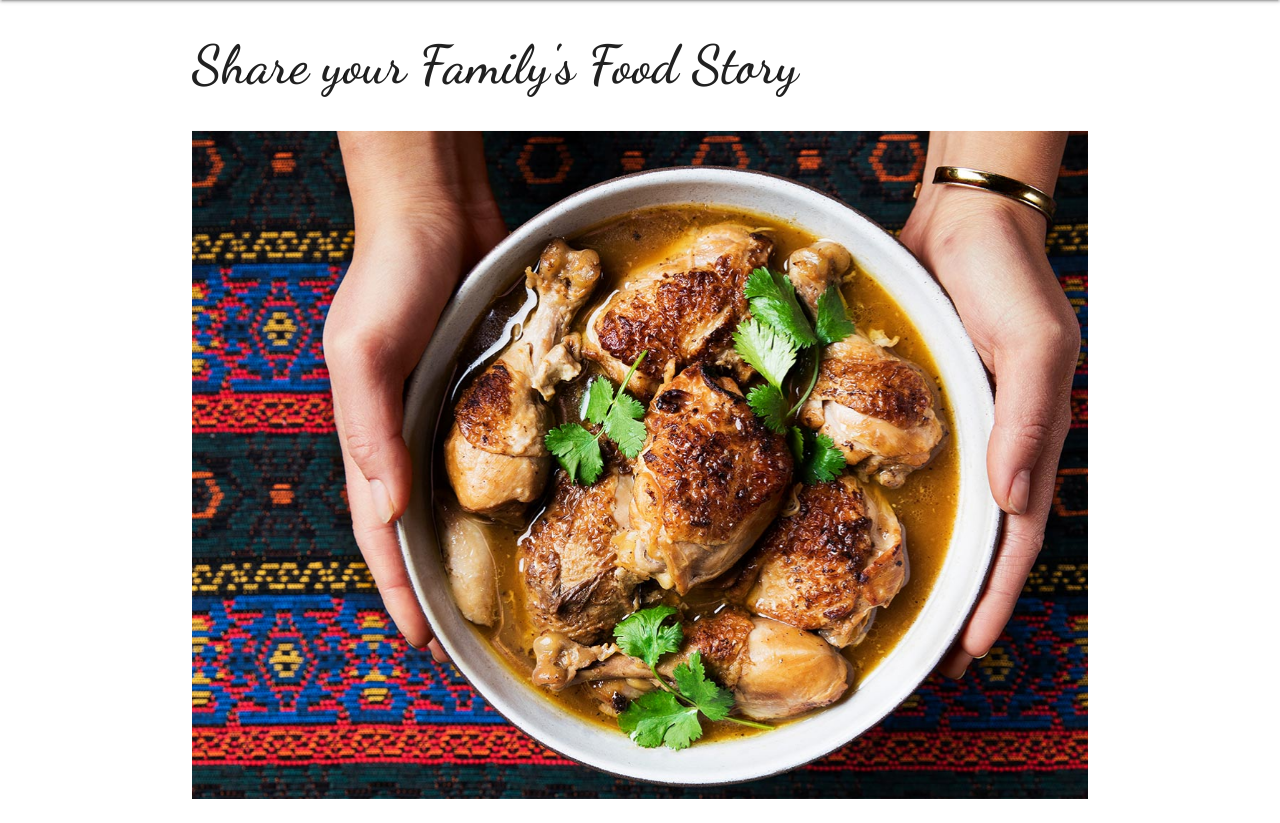
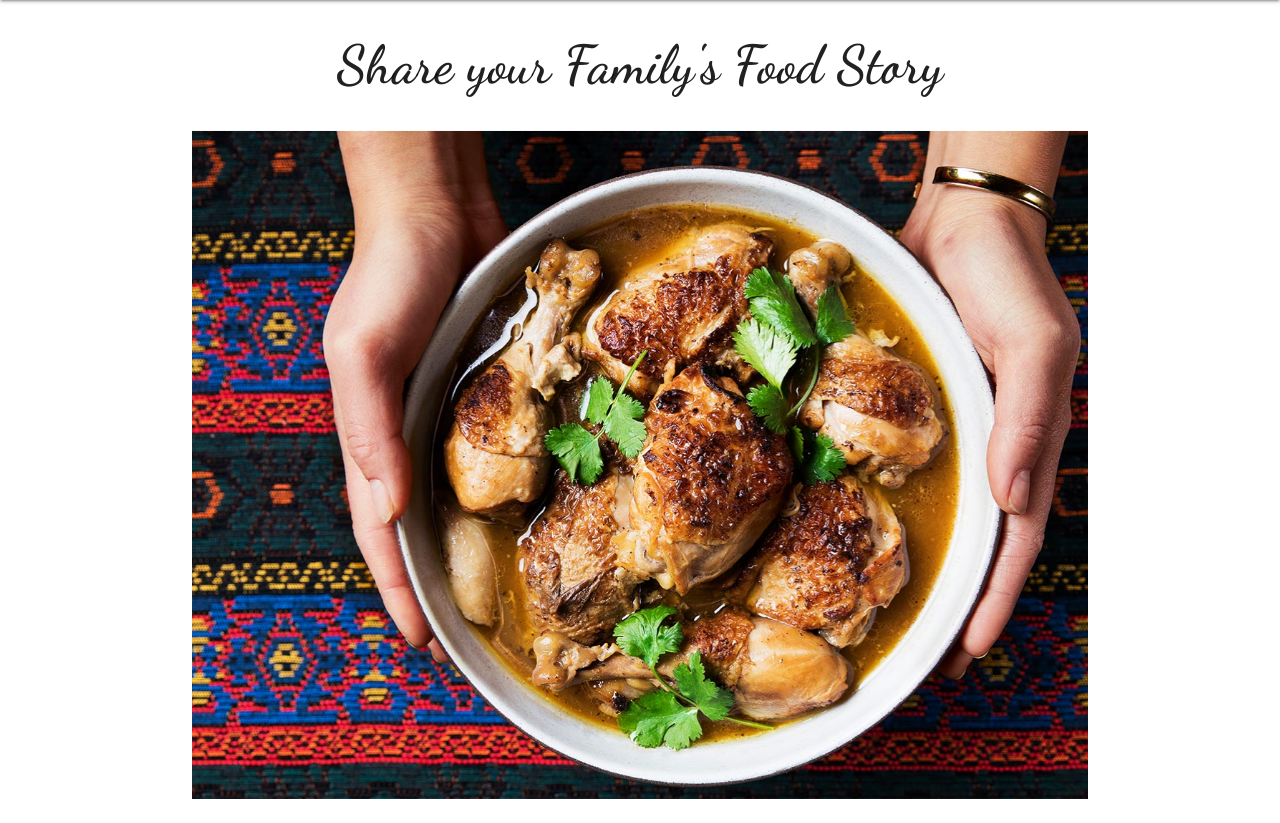
Before and after one commit to Code-Institute-Submissions/Lolas-Cookbook, a Flask app: page / in a window 1280 px wide. Shown: the part 64-887 px from the top of the page. Run offline with Flask 2, Linux system fonts and the light colour scheme; some libraries are stand-ins or nearby versions; some web fonts are replaced.

Commit message:
styled my index.html

```diff
--- a/static/css/style.css
+++ b/static/css/style.css
@@ -38,6 +38,7 @@ h6 {
 
 h2, h3 {
     font-family: 'Dancing Script', cursive;
+  text-align: center;
 }
 
 p {
--- a/templates/index.html
+++ b/templates/index.html
@@ -3,7 +3,9 @@
 
   <header>
 
+<div class="col-lg-12">
 <h2>Share your Family's Food Story</h2>
+</div>
 
         <!--Materialize carousel of images-->
 
```
